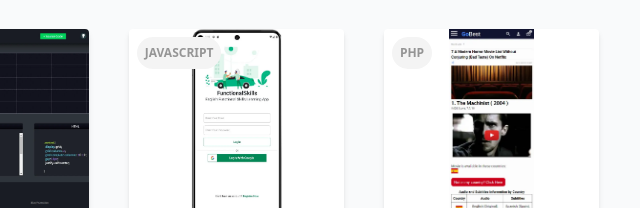
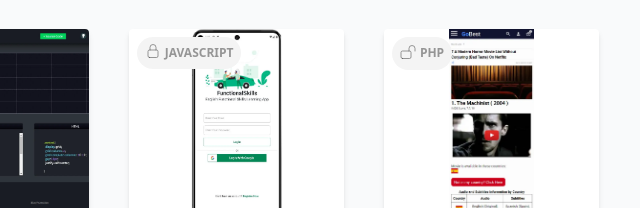
Before and after one commit to karolliszniewski/tailwind-portfolio, a website: page public/index.html in a window 1280 px wide. Shown: the part 232-440 px from the top of the page, 617-1257 px from the left. Drawn offline with Linux system fonts and the light colour scheme.

Commit message:
include missing icons

```diff
--- a/public/index.html
+++ b/public/index.html
@@ -93,13 +93,30 @@
             />
             <div class="m-4">
               <span class="font-bold">React Native APP</span>
-              <span class="block text-gray-500 text-sm"> An app for learning functional skills, similar to Duolingo but focused on British functional skills for test preparation.
+              <span class="block text-gray-500 text-sm">
+                An app for learning functional skills, similar to Duolingo but focused on British functional skills for test preparation.
               </span>
             </div>
             <div class="badge">
+              <svg
+                class="h-4 inline-block relative -top-up-.1rem"
+                xmlns="http://www.w3.org/2000/svg"
+                fill="none"
+                viewBox="0 0 24 24"
+                stroke-width="1.5"
+                stroke="currentColor"
+              >
+                <path
+                  stroke-linecap="round"
+                  stroke-linejoin="round"
+                  d="M16.5 10.5V6.75a4.5 4.5 0 1 0-9 0v3.75m-.75 11.25h10.5a2.25 2.25 0 0 0 2.25-2.25v-6.75a2.25 2.25 0 0 0-2.25-2.25H6.75a2.25 2.25 0 0 0-2.25 2.25v6.75a2.25 2.25 0 0 0 2.25 2.25Z"
+                />
+              </svg>
               <span>Javascript</span>
             </div>
           </div>
+
+
 
           <!-- card go here-->
           <div class="card">
@@ -115,6 +132,23 @@
               >
             </div>
             <div class="badge">
+              <span>
+                <svg
+                  class="h-4 inline-block relative -top-up-.1rem"
+                  xmlns="http://www.w3.org/2000/svg"
+                  fill="none"
+                  viewBox="0 0 24 24"
+                  stroke-width="1.5"
+                  stroke="currentColor"
+                  class="w-6 h-6"
+                >
+                  <path
+                    stroke-linecap="round"
+                    stroke-linejoin="round"
+                    d="M13.5 10.5V6.75a4.5 4.5 0 1 1 9 0v3.75M3.75 21.75h10.5a2.25 2.25 0 0 0 2.25-2.25v-6.75a2.25 2.25 0 0 0-2.25-2.25H3.75a2.25 2.25 0 0 0-2.25 2.25v6.75a2.25 2.25 0 0 0 2.25 2.25Z"
+                  />
+                </svg>
+              </span>
               <span>PHP</span>
             </div>
           </div>
```
